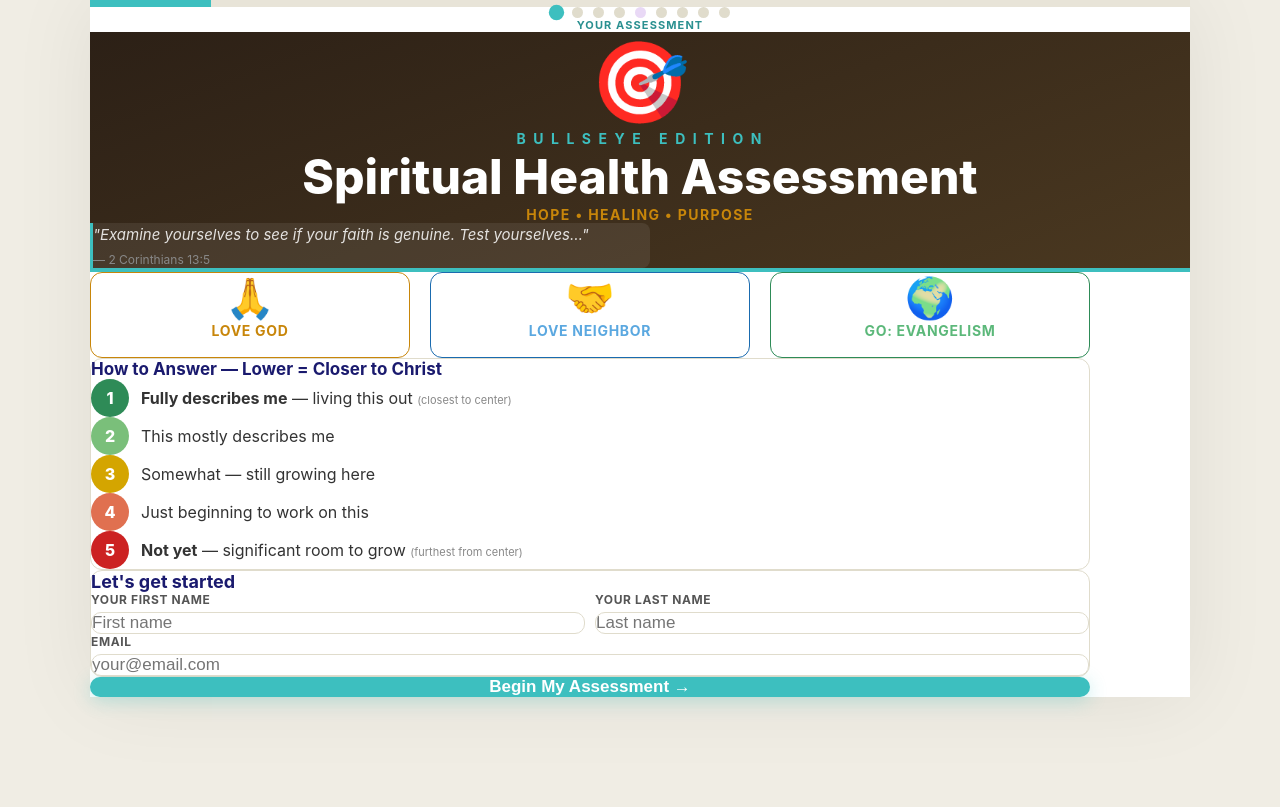
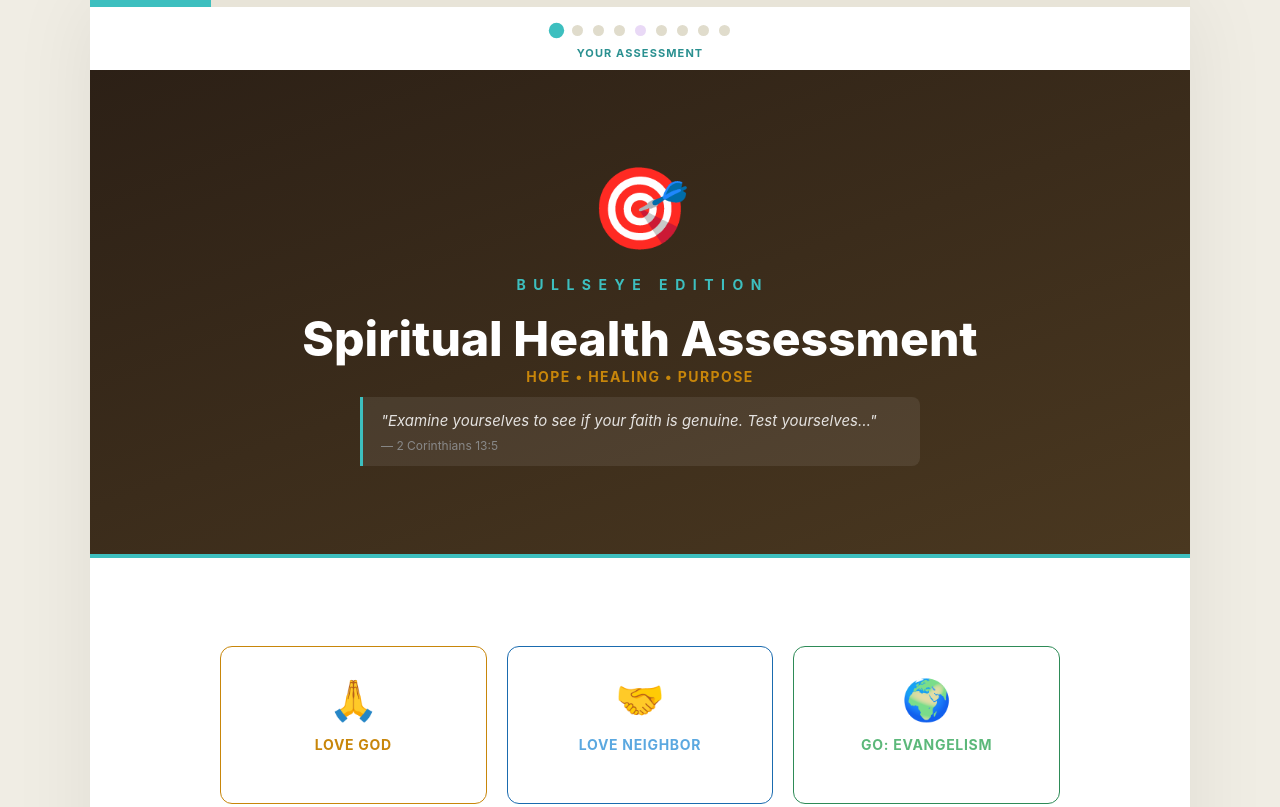
Before and after one commit to alocalgathering/spiritual-health-assessment, a plain HTML site: page index.html in a window 1280 px wide. Shown: the top 807 px of the page. Drawn offline with nearby package versions, Linux system fonts and the light colour scheme.

Commit message:
Update index.html

```diff
--- a/index.html
+++ b/index.html
@@ -13,7 +13,8 @@
 <style>
 *,*::before,*::after{box-sizing:border-box;}
 html,body{margin:0;padding:0;background:#F0EDE4;min-height:100vh;}
-#sha-app *,#sha-app *::before,#sha-app *::after{box-sizing:border-box;margin:0;padding:0;}
+#sha-app *,#sha-app *::before,#sha-app *::after{box-sizing:border-box;}
+  #sha-app h1,#sha-app h2,#sha-app h3,#sha-app h4,#sha-app p,#sha-app ul,#sha-app ol,#sha-app li{margin:0;padding:0;}
 #sha-app{
   --sha-teal:#3DBFBF;--sha-teal-d:#2A9090;--sha-gold:#C8860A;--sha-gold-l:#FFF8E8;
   --sha-navy:#1A1A6E;--sha-dark:#2C2016;--sha-green:#2E8B57;--sha-blue:#1A6BAF;
```
